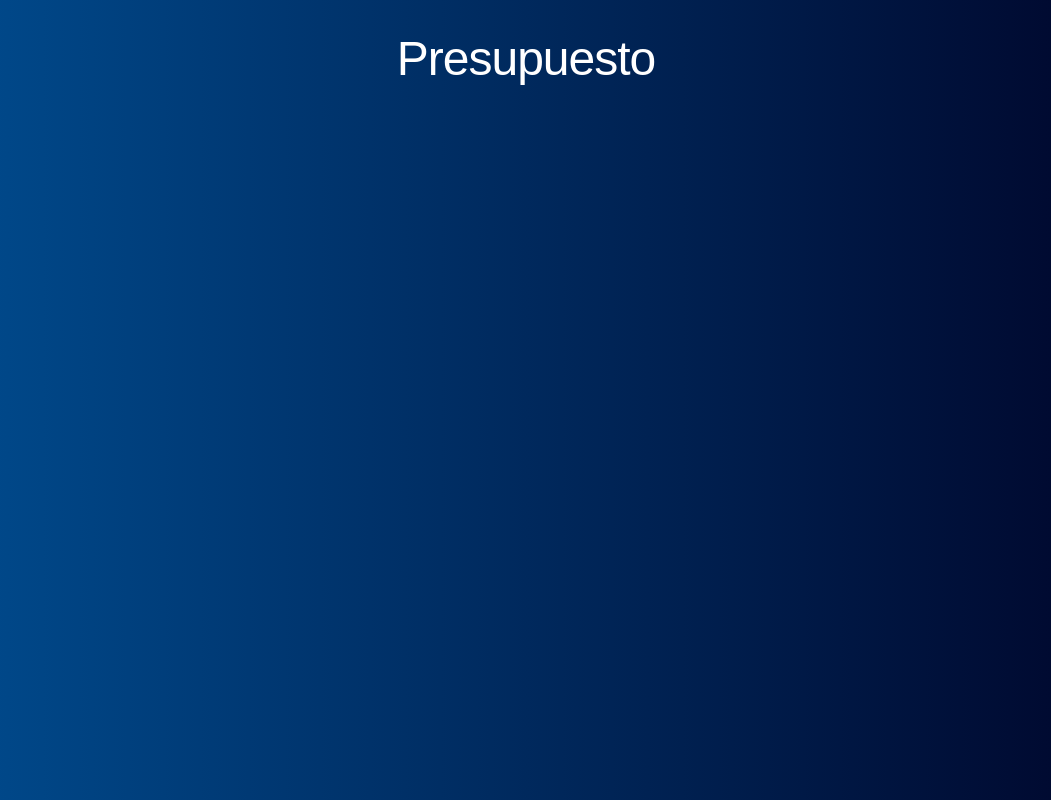
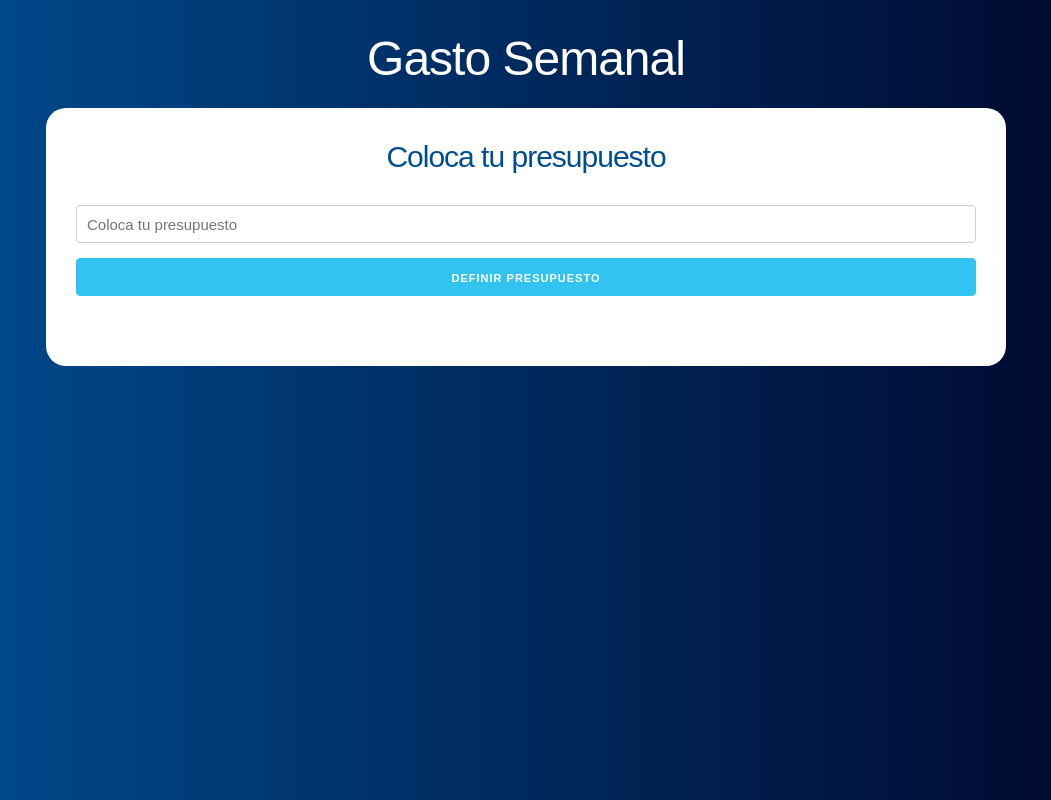
Before and after one commit to alejandroPolak-1/presupuesto, a React (Create React App) app: page / in a window 1280 px wide. Shown: the whole page, without its empty margins (114-1165 px from the left). Built offline with nearby package versions, Linux system fonts and the light colour scheme.

Commit message:
[3] QUestion Component

```diff
--- a/src/App.js
+++ b/src/App.js
@@ -1,12 +1,17 @@
-import React, { Fragment } from 'react'
+import React from 'react'
+import Question from './components/Question'
 
 function App() {
   return (
-    <Fragment className="container">
+    <div className="container">
       <header>
-        <h1>Presupuesto</h1>
+        <h1>Gasto Semanal</h1>
+
+        <div className="contenido-principal contenido">
+          <Question />
+        </div>
       </header>
-    </Fragment>
+    </div>
   )
 }
 
--- /dev/null
+++ b/src/components/Question.js
@@ -0,0 +1,24 @@
+import React, { Fragment } from 'react'
+
+const Question = () => {
+  return (
+    <Fragment>
+      <h2> Coloca tu presupuesto</h2>
+
+      <form>
+        <input
+          type="number"
+          className="u-full-width"
+          placeholder="Coloca tu presupuesto"
+        />
+        <input
+          type="submit"
+          className="button-primary u-full-width"
+          value="Definir Presupuesto"
+        />
+      </form>
+    </Fragment>
+  )
+}
+
+export default Question
```
